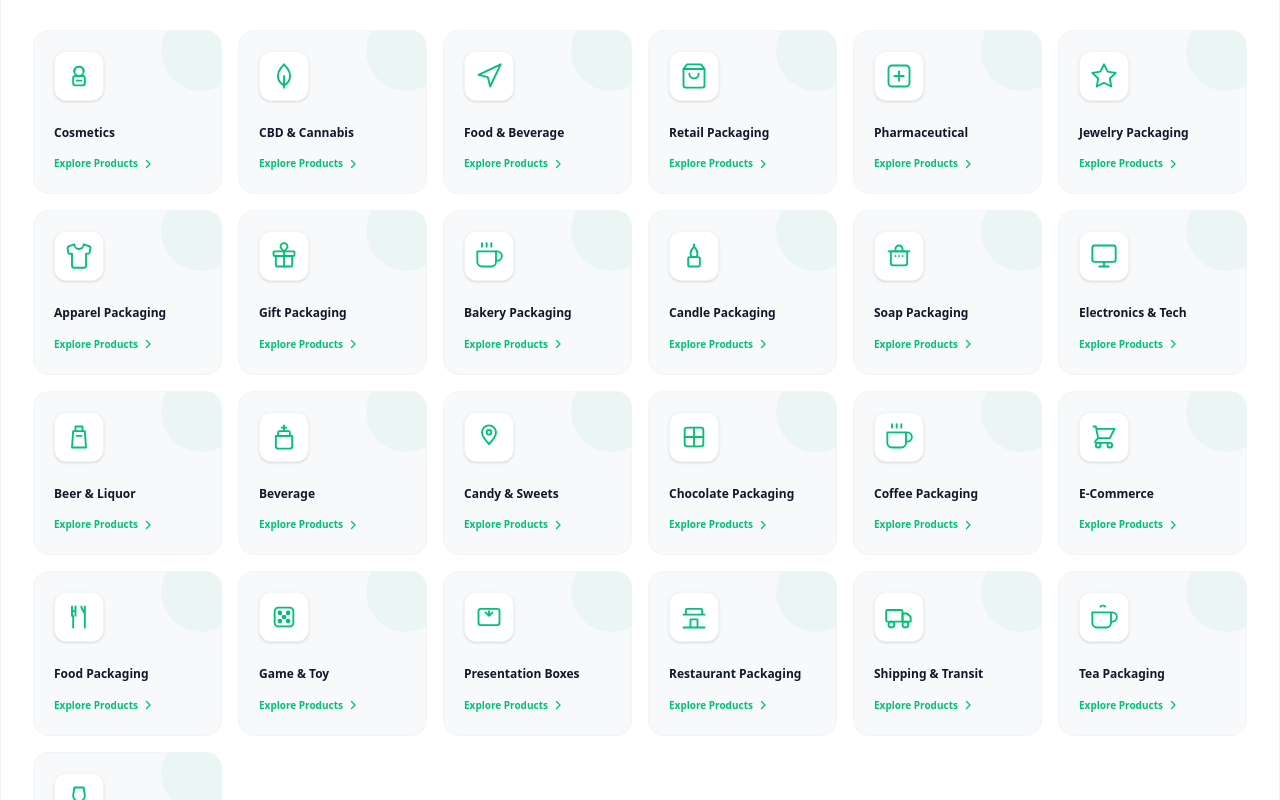
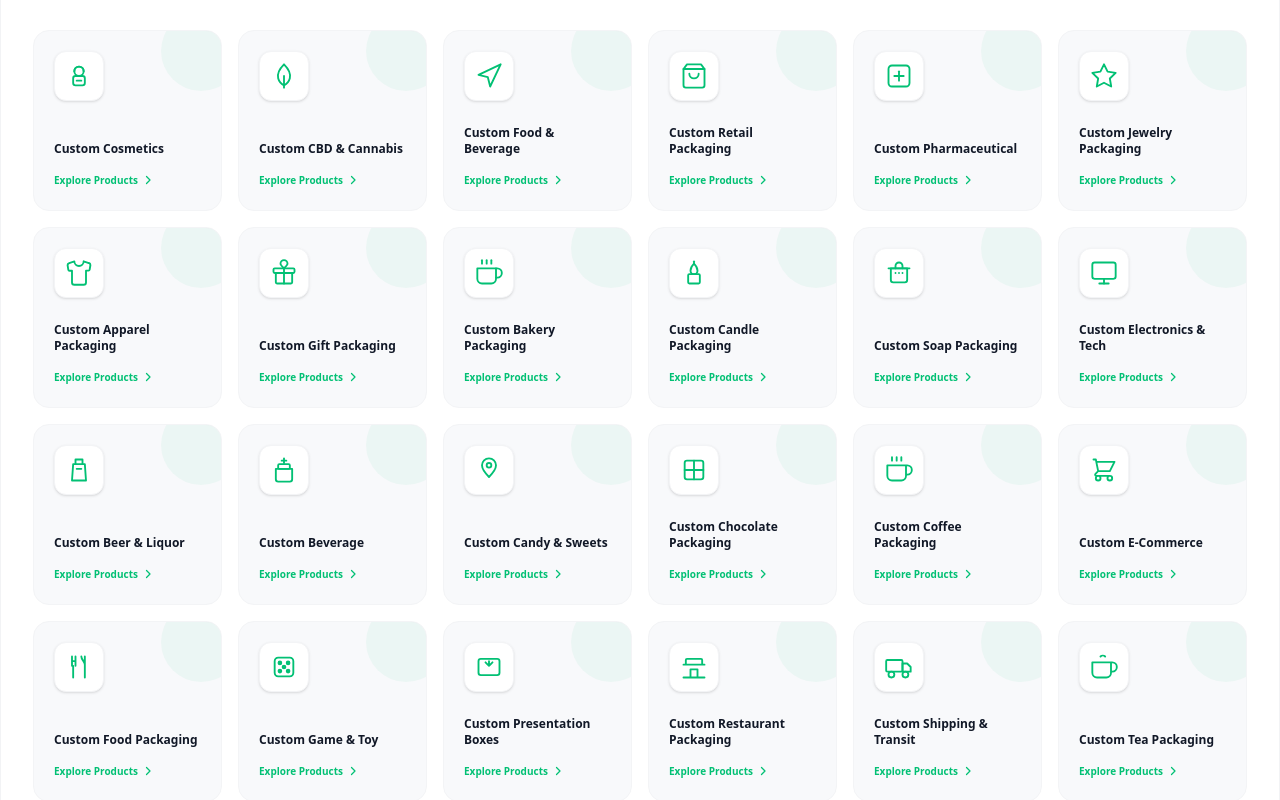
Before and after one commit to Harrythedevelopercs/Chilax, a Next.js app: page /industries in a window 1280 px wide. Shown: the part 1500-2300 px from the top of the page. Built offline with nearby package versions, Linux system fonts and the light colour scheme; no server answers; a web font is replaced by a local one.

Commit message:
Add Custom prefix to all industry card headings

```diff
--- a/app/components/AllIndustriesSearchSection.tsx
+++ b/app/components/AllIndustriesSearchSection.tsx
@@ -13,7 +13,7 @@ interface IndustryItem {
 const allIndustriesData: IndustryItem[] = [
   {
     id: "cosmetics",
-    name: "Cosmetics",
+    name: "Custom Cosmetics",
     href: "/catalog?industry=cosmetics",
     icon: (
       <svg viewBox="0 0 24 24" fill="none" className="w-7 h-7" stroke="currentColor" strokeWidth={1.6} strokeLinecap="round" strokeLinejoin="round">
@@ -26,7 +26,7 @@ const allIndustriesData: IndustryItem[] = [
   },
   {
     id: "cannabis",
-    name: "CBD & Cannabis",
+    name: "Custom CBD & Cannabis",
     href: "/catalog?industry=cannabis",
     icon: (
       <svg viewBox="0 0 24 24" fill="none" className="w-7 h-7" stroke="currentColor" strokeWidth={1.6} strokeLinecap="round" strokeLinejoin="round">
@@ -37,7 +37,7 @@ const allIndustriesData: IndustryItem[] = [
   },
   {
     id: "food-beverage",
-    name: "Food & Beverage",
+    name: "Custom Food & Beverage",
     href: "/catalog?industry=food-beverage",
     icon: (
       <svg viewBox="0 0 24 24" fill="none" className="w-7 h-7" stroke="currentColor" strokeWidth={1.6} strokeLinecap="round" strokeLinejoin="round">
@@ -47,7 +47,7 @@ const allIndustriesData: IndustryItem[] = [
   },
   {
     id: "retail",
-    name: "Retail Packaging",
+    name: "Custom Retail Packaging",
     href: "/catalog?industry=retail",
     icon: (
       <svg viewBox="0 0 24 24" fill="none" className="w-7 h-7" stroke="currentColor" strokeWidth={1.6} strokeLinecap="round" strokeLinejoin="round">
@@ -59,7 +59,7 @@ const allIndustriesData: IndustryItem[] = [
   },
   {
     id: "pharmaceutical",
-    name: "Pharmaceutical",
+    name: "Custom Pharmaceutical",
     href: "/catalog?industry=pharmaceutical",
     icon: (
       <svg viewBox="0 0 24 24" fill="none" className="w-7 h-7" stroke="currentColor" strokeWidth={1.6} strokeLinecap="round" strokeLinejoin="round">
@@ -71,7 +71,7 @@ const allIndustriesData: IndustryItem[] = [
   },
   {
     id: "jewelry",
-    name: "Jewelry Packaging",
+    name: "Custom Jewelry Packaging",
     href: "/catalog?industry=jewelry",
     icon: (
       <svg viewBox="0 0 24 24" fill="none" className="w-7 h-7" stroke="currentColor" strokeWidth={1.6} strokeLinecap="round" strokeLinejoin="round">
@@ -81,7 +81,7 @@ const allIndustriesData: IndustryItem[] = [
   },
   {
     id: "apparel",
-    name: "Apparel Packaging",
+    name: "Custom Apparel Packaging",
     href: "/catalog?industry=apparel",
     icon: (
       <svg viewBox="0 0 24 24" fill="none" className="w-7 h-7" stroke="currentColor" strokeWidth={1.6} strokeLinecap="round" strokeLinejoin="round">
@@ -91,7 +91,7 @@ const allIndustriesData: IndustryItem[] = [
   },
   {
     id: "gift",
-    name: "Gift Packaging",
+    name: "Custom Gift Packaging",
     href: "/catalog?industry=gift",
     icon: (
       <svg viewBox="0 0 24 24" fill="none" className="w-7 h-7" stroke="currentColor" strokeWidth={1.6} strokeLinecap="round" strokeLinejoin="round">
@@ -104,7 +104,7 @@ const allIndustriesData: IndustryItem[] = [
   },
   {
     id: "bakery",
-    name: "Bakery Packaging",
+    name: "Custom Bakery Packaging",
     href: "/catalog?industry=bakery",
     icon: (
       <svg viewBox="0 0 24 24" fill="none" className="w-7 h-7" stroke="currentColor" strokeWidth={1.6} strokeLinecap="round" strokeLinejoin="round">
@@ -118,7 +118,7 @@ const allIndustriesData: IndustryItem[] = [
   },
   {
     id: "candle",
-    name: "Candle Packaging",
+    name: "Custom Candle Packaging",
     href: "/catalog?industry=candle",
     icon: (
       <svg viewBox="0 0 24 24" fill="none" className="w-7 h-7" stroke="currentColor" strokeWidth={1.6} strokeLinecap="round" strokeLinejoin="round">
@@ -130,7 +130,7 @@ const allIndustriesData: IndustryItem[] = [
   },
   {
     id: "soap",
-    name: "Soap Packaging",
+    name: "Custom Soap Packaging",
     href: "/catalog?industry=soap",
     icon: (
       <svg viewBox="0 0 24 24" fill="none" className="w-7 h-7" stroke="currentColor" strokeWidth={1.6} strokeLinecap="round" strokeLinejoin="round">
@@ -143,7 +143,7 @@ const allIndustriesData: IndustryItem[] = [
   },
   {
     id: "electronics",
-    name: "Electronics & Tech",
+    name: "Custom Electronics & Tech",
     href: "/catalog?industry=electronics",
     icon: (
       <svg viewBox="0 0 24 24" fill="none" className="w-7 h-7" stroke="currentColor" strokeWidth={1.6} strokeLinecap="round" strokeLinejoin="round">
@@ -155,7 +155,7 @@ const allIndustriesData: IndustryItem[] = [
   },
   {
     id: "beer-liquor",
-    name: "Beer & Liquor",
+    name: "Custom Beer & Liquor",
     href: "/catalog?industry=beer-liquor",
     icon: (
       <svg viewBox="0 0 24 24" fill="none" className="w-7 h-7" stroke="currentColor" strokeWidth={1.6} strokeLinecap="round" strokeLinejoin="round">
@@ -165,7 +165,7 @@ const allIndustriesData: IndustryItem[] = [
   },
   {
     id: "beverage",
-    name: "Beverage",
+    name: "Custom Beverage",
     href: "/catalog?industry=beverage",
     icon: (
       <svg viewBox="0 0 24 24" fill="none" className="w-7 h-7" stroke="currentColor" strokeWidth={1.6} strokeLinecap="round" strokeLinejoin="round">
@@ -176,7 +176,7 @@ const allIndustriesData: IndustryItem[] = [
   },
   {
     id: "candy",
-    name: "Candy & Sweets",
+    name: "Custom Candy & Sweets",
     href: "/catalog?industry=candy",
     icon: (
       <svg viewBox="0 0 24 24" fill="none" className="w-7 h-7" stroke="currentColor" strokeWidth={1.6} strokeLinecap="round" strokeLinejoin="round">
@@ -187,7 +187,7 @@ const allIndustriesData: IndustryItem[] = [
   },
   {
     id: "chocolate",
-    name: "Chocolate Packaging",
+    name: "Custom Chocolate Packaging",
     href: "/catalog?industry=chocolate",
     icon: (
       <svg viewBox="0 0 24 24" fill="none" className="w-7 h-7" stroke="currentColor" strokeWidth={1.6} strokeLinecap="round" strokeLinejoin="round">
@@ -199,7 +199,7 @@ const allIndustriesData: IndustryItem[] = [
   },
   {
     id: "coffee",
-    name: "Coffee Packaging",
+    name: "Custom Coffee Packaging",
     href: "/catalog?industry=coffee",
     icon: (
       <svg viewBox="0 0 24 24" fill="none" className="w-7 h-7" stroke="currentColor" strokeWidth={1.6} strokeLinecap="round" strokeLinejoin="round">
@@ -210,7 +210,7 @@ const allIndustriesData: IndustryItem[] = [
   },
   {
     id: "e-commerce",
-    name: "E-Commerce",
+    name: "Custom E-Commerce",
     href: "/catalog?industry=e-commerce",
     icon: (
       <svg viewBox="0 0 24 24" fill="none" className="w-7 h-7" stroke="currentColor" strokeWidth={1.6} strokeLinecap="round" strokeLinejoin="round">
@@ -220,7 +220,7 @@ const allIndustriesData: IndustryItem[] = [
   },
   {
     id: "food",
-    name: "Food Packaging",
+    name: "Custom Food Packaging",
     href: "/catalog?industry=food",
     icon: (
       <svg viewBox="0 0 24 24" fill="none" className="w-7 h-7" stroke="currentColor" strokeWidth={1.6} strokeLinecap="round" strokeLinejoin="round">
@@ -230,7 +230,7 @@ const allIndustriesData: IndustryItem[] = [
   },
   {
     id: "game",
-    name: "Game & Toy",
+    name: "Custom Game & Toy",
     href: "/catalog?industry=game",
     icon: (
       <svg viewBox="0 0 24 24" fill="none" className="w-7 h-7" stroke="currentColor" strokeWidth={1.6} strokeLinecap="round" strokeLinejoin="round">
@@ -245,7 +245,7 @@ const allIndustriesData: IndustryItem[] = [
   },
   {
     id: "presentation",
-    name: "Presentation Boxes",
+    name: "Custom Presentation Boxes",
     href: "/catalog?industry=presentation",
     icon: (
       <svg viewBox="0 0 24 24" fill="none" className="w-7 h-7" stroke="currentColor" strokeWidth={1.6} strokeLinecap="round" strokeLinejoin="round">
@@ -256,7 +256,7 @@ const allIndustriesData: IndustryItem[] = [
   },
   {
     id: "restaurant",
-    name: "Restaurant Packaging",
+    name: "Custom Restaurant Packaging",
     href: "/catalog?industry=restaurant",
     icon: (
       <svg viewBox="0 0 24 24" fill="none" className="w-7 h-7" stroke="currentColor" strokeWidth={1.6} strokeLinecap="round" strokeLinejoin="round">
@@ -266,7 +266,7 @@ const allIndustriesData: IndustryItem[] = [
   },
   {
     id: "shipping",
-    name: "Shipping & Transit",
+    name: "Custom Shipping & Transit",
     href: "/catalog?industry=shipping",
     icon: (
       <svg viewBox="0 0 24 24" fill="none" className="w-7 h-7" stroke="currentColor" strokeWidth={1.6} strokeLinecap="round" strokeLinejoin="round">
@@ -279,7 +279,7 @@ const allIndustriesData: IndustryItem[] = [
   },
   {
     id: "tea",
-    name: "Tea Packaging",
+    name: "Custom Tea Packaging",
     href: "/catalog?industry=tea",
     icon: (
       <svg viewBox="0 0 24 24" fill="none" className="w-7 h-7" stroke="currentColor" strokeWidth={1.6} strokeLinecap="round" strokeLinejoin="round">
@@ -290,7 +290,7 @@ const allIndustriesData: IndustryItem[] = [
   },
   {
     id: "wine",
-    name: "Wine & Spirits",
+    name: "Custom Wine & Spirits",
     href: "/catalog?industry=wine",
     icon: (
       <svg viewBox="0 0 24 24" fill="none" className="w-7 h-7" stroke="currentColor" strokeWidth={1.6} strokeLinecap="round" strokeLinejoin="round">
@@ -321,10 +321,10 @@ export default function AllIndustriesSearchSection() {
             Industries We Serve
           </span>
           <h2 className="font-poppins text-2xl sm:text-3xl font-extrabold text-[#111827] tracking-tight mb-3">
-            Packaging Solutions by Industry
+            Custom Packaging Solutions by Industry
           </h2>
           <p className="text-gray-500 text-sm max-w-md mx-auto leading-relaxed">
-            We provide specialized packaging expertise tailored to the unique
+            We provide specialized custom packaging expertise tailored to the unique
             requirements and regulations of your specific industry.
           </p>
         </div>
@@ -352,7 +352,7 @@ export default function AllIndustriesSearchSection() {
               type="text"
               value={searchTerm}
               onChange={(e) => setSearchTerm(e.target.value)}
-              placeholder="Search industries (e.g. Cosmetics, Bakery)..."
+              placeholder="Search custom industries (e.g. Cosmetics, Bakery)..."
               className="w-full text-sm sm:text-base text-gray-800 placeholder-gray-400 bg-transparent focus:outline-none font-normal"
             />
 
@@ -378,7 +378,7 @@ export default function AllIndustriesSearchSection() {
           )}
         </div>
 
-        {/* Industry Cards Grid - Same as Homepage IndustriesSection */}
+        {/* Industry Cards Grid */}
         {filteredIndustries.length > 0 ? (
           <div className="grid grid-cols-2 sm:grid-cols-3 md:grid-cols-4 lg:grid-cols-6 gap-4">
             {filteredIndustries.map((industry, idx) => (
--- a/app/components/IndustriesSection.tsx
+++ b/app/components/IndustriesSection.tsx
@@ -4,7 +4,7 @@ import Link from "next/link";
 
 const industries = [
   {
-    name: "Cosmetic Packaging",
+    name: "Custom Cosmetic Packaging",
     href: "#",
     icon: (
       <svg viewBox="0 0 24 24" fill="none" className="w-7 h-7" stroke="currentColor" strokeWidth={1.6} strokeLinecap="round" strokeLinejoin="round">
@@ -16,7 +16,7 @@ const industries = [
     ),
   },
   {
-    name: "CBD Packaging",
+    name: "Custom CBD Packaging",
     href: "#",
     icon: (
       <svg viewBox="0 0 24 24" fill="none" className="w-7 h-7" stroke="currentColor" strokeWidth={1.6} strokeLinecap="round" strokeLinejoin="round">
@@ -26,7 +26,7 @@ const industries = [
     ),
   },
   {
-    name: "Food & Beverage",
+    name: "Custom Food & Beverage",
     href: "#",
     icon: (
       <svg viewBox="0 0 24 24" fill="none" className="w-7 h-7" stroke="currentColor" strokeWidth={1.6} strokeLinecap="round" strokeLinejoin="round">
@@ -35,7 +35,7 @@ const industries = [
     ),
   },
   {
-    name: "Retail Packaging",
+    name: "Custom Retail Packaging",
     href: "#",
     icon: (
       <svg viewBox="0 0 24 24" fill="none" className="w-7 h-7" stroke="currentColor" strokeWidth={1.6} strokeLinecap="round" strokeLinejoin="round">
@@ -46,7 +46,7 @@ const industries = [
     ),
   },
   {
-    name: "Pharmaceutical",
+    name: "Custom Pharmaceutical",
     href: "#",
     icon: (
       <svg viewBox="0 0 24 24" fill="none" className="w-7 h-7" stroke="currentColor" strokeWidth={1.6} strokeLinecap="round" strokeLinejoin="round">
@@ -57,7 +57,7 @@ const industries = [
     ),
   },
   {
-    name: "Jewelry Packaging",
+    name: "Custom Jewelry Packaging",
     href: "#",
     icon: (
       <svg viewBox="0 0 24 24" fill="none" className="w-7 h-7" stroke="currentColor" strokeWidth={1.6} strokeLinecap="round" strokeLinejoin="round">
@@ -66,7 +66,7 @@ const industries = [
     ),
   },
   {
-    name: "Apparel Packaging",
+    name: "Custom Apparel Packaging",
     href: "#",
     icon: (
       <svg viewBox="0 0 24 24" fill="none" className="w-7 h-7" stroke="currentColor" strokeWidth={1.6} strokeLinecap="round" strokeLinejoin="round">
@@ -75,7 +75,7 @@ const industries = [
     ),
   },
   {
-    name: "Gift Packaging",
+    name: "Custom Gift Packaging",
     href: "#",
     icon: (
       <svg viewBox="0 0 24 24" fill="none" className="w-7 h-7" stroke="currentColor" strokeWidth={1.6} strokeLinecap="round" strokeLinejoin="round">
@@ -87,7 +87,7 @@ const industries = [
     ),
   },
   {
-    name: "Bakery Packaging",
+    name: "Custom Bakery Packaging",
     href: "#",
     icon: (
       <svg viewBox="0 0 24 24" fill="none" className="w-7 h-7" stroke="currentColor" strokeWidth={1.6} strokeLinecap="round" strokeLinejoin="round">
@@ -100,7 +100,7 @@ const industries = [
     ),
   },
   {
-    name: "Candle Packaging",
+    name: "Custom Candle Packaging",
     href: "#",
     icon: (
       <svg viewBox="0 0 24 24" fill="none" className="w-7 h-7" stroke="currentColor" strokeWidth={1.6} strokeLinecap="round" strokeLinejoin="round">
@@ -111,7 +111,7 @@ const industries = [
     ),
   },
   {
-    name: "Soap Packaging",
+    name: "Custom Soap Packaging",
     href: "#",
     icon: (
       <svg viewBox="0 0 24 24" fill="none" className="w-7 h-7" stroke="currentColor" strokeWidth={1.6} strokeLinecap="round" strokeLinejoin="round">
@@ -123,7 +123,7 @@ const industries = [
     ),
   },
   {
-    name: "Electronics & Tech",
+    name: "Custom Electronics & Tech",
     href: "#",
     icon: (
       <svg viewBox="0 0 24 24" fill="none" className="w-7 h-7" stroke="currentColor" strokeWidth={1.6} strokeLinecap="round" strokeLinejoin="round">
@@ -148,7 +148,7 @@ export default function IndustriesSection() {
             Industries We Serve
           </span>
           <h2 className="font-poppins text-2xl sm:text-3xl font-extrabold text-[#111827] tracking-tight mb-3">
-            Packaging Solutions by Industry
+            Custom Packaging Solutions by Industry
           </h2>
           <p className="text-gray-500 text-sm max-w-md mx-auto leading-relaxed">
             We provide specialized packaging expertise tailored to the unique
```
